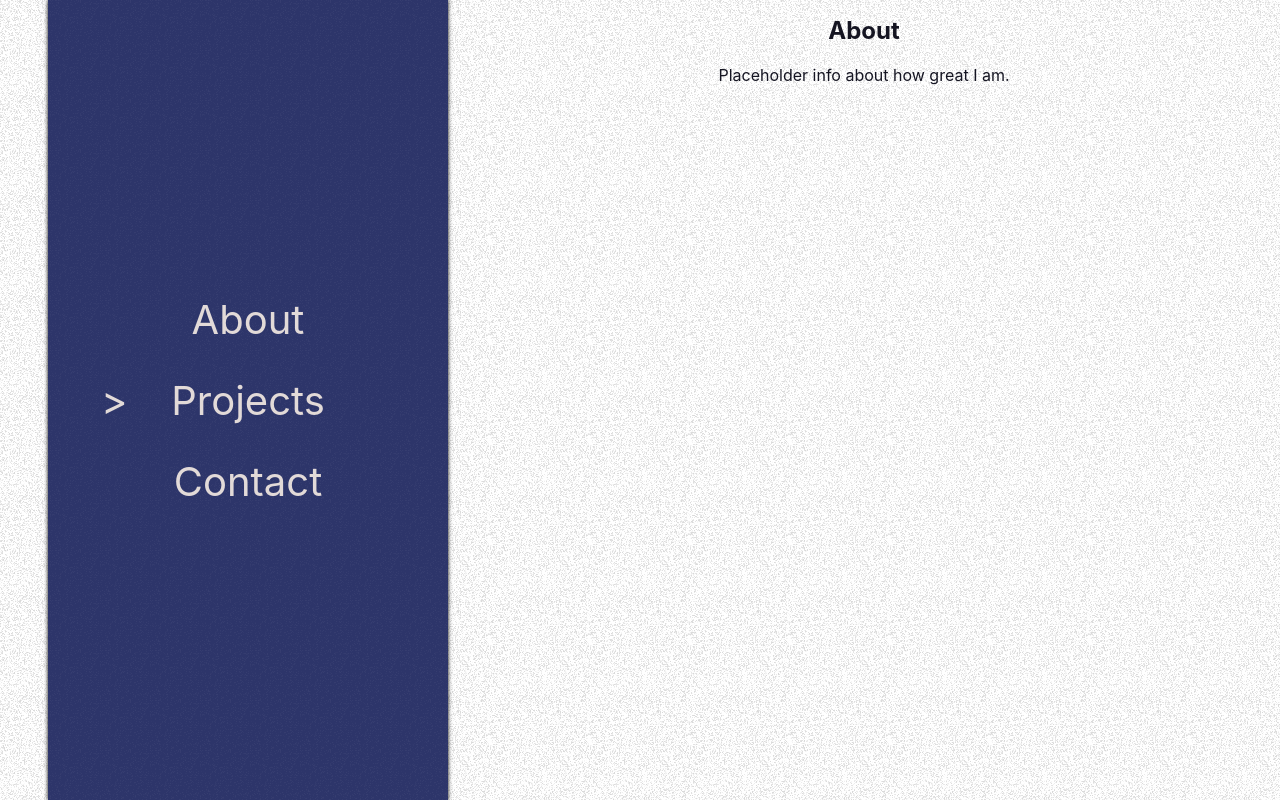
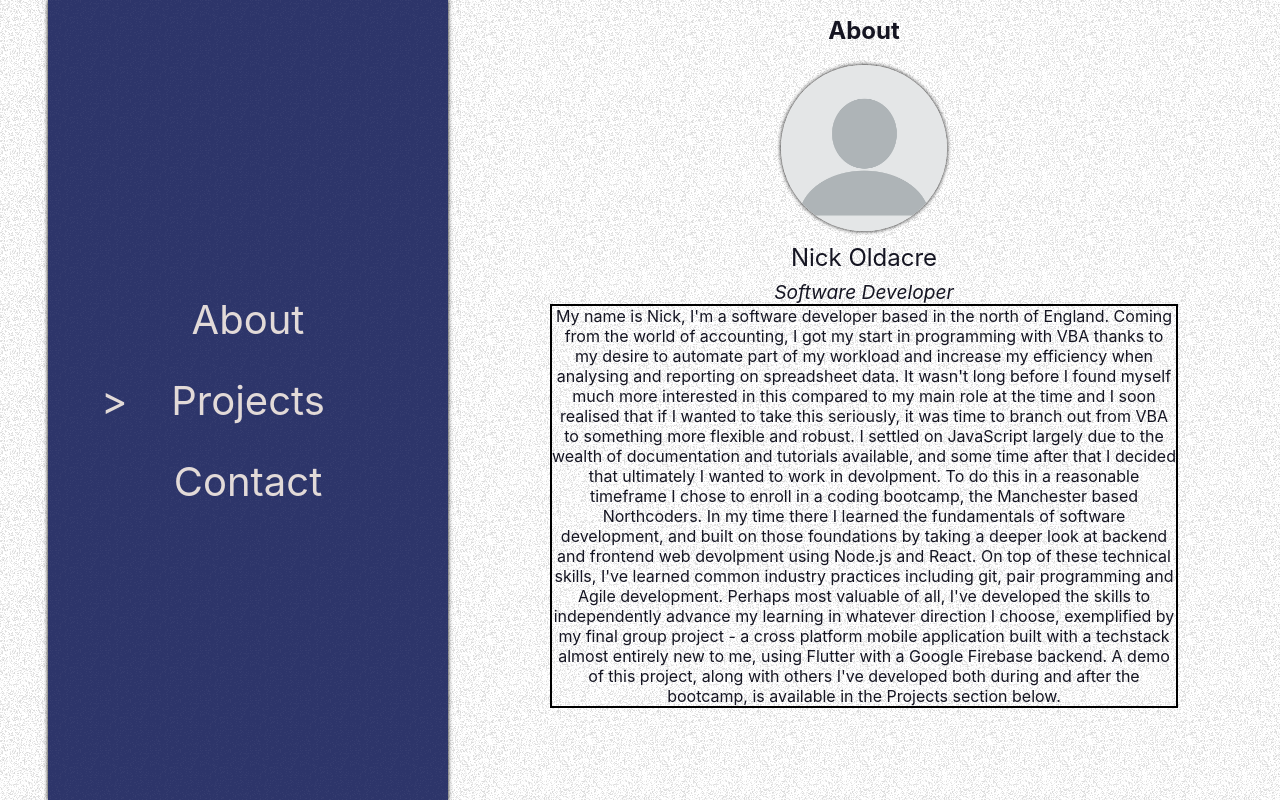
Before and after one commit to blueca/blueca.github.io, a Svelte app: page / in a window 1280 px wide. Built offline with nearby package versions, Linux system fonts and the light colour scheme.

Commit message:
add content to about

```diff
--- a/src/components/About.svelte
+++ b/src/components/About.svelte
@@ -1,3 +1,6 @@
+<script>
+  import Profile from './Profile.svelte'
+</script>
 <style>
   section {
     height: 100vh;
@@ -7,11 +10,39 @@
   h2 {
     margin-top: 0;
   }
+
+  p {
+    border: black solid 2px;
+    width: 75%;
+    margin: auto;
+  }
 </style>
 
 <section id="about" class="page">
   <h2>About</h2>
+  <Profile />
   <p>
-    Placeholder info about how great I am.
+    My name is Nick, I'm a software developer based in the north of England.
+    Coming from the world of accounting, I got my start in programming with VBA
+    thanks to my desire to automate part of my workload and increase my
+    efficiency when analysing and reporting on spreadsheet data. It wasn't long
+    before I found myself much more interested in this compared to my main role
+    at the time and I soon realised that if I wanted to take this seriously, it
+    was time to branch out from VBA to something more flexible and robust. I
+    settled on JavaScript largely due to the wealth of documentation and
+    tutorials available, and some time after that I decided that ultimately I
+    wanted to work in devolpment. To do this in a reasonable timeframe I chose
+    to enroll in a coding bootcamp, the Manchester based Northcoders. In my time
+    there I learned the fundamentals of software development, and built on those
+    foundations by taking a deeper look at backend and frontend web devolpment
+    using Node.js and React. On top of these technical skills, I've learned
+    common industry practices including git, pair programming and Agile
+    development. Perhaps most valuable of all, I've developed the skills to
+    independently advance my learning in whatever direction I choose,
+    exemplified by my final group project - a cross platform mobile application
+    built with a techstack almost entirely new to me, using Flutter with a
+    Google Firebase backend. A demo of this project, along with others I've
+    developed both during and after the bootcamp, is available in the Projects
+    section below.
   </p>
 </section>
```
